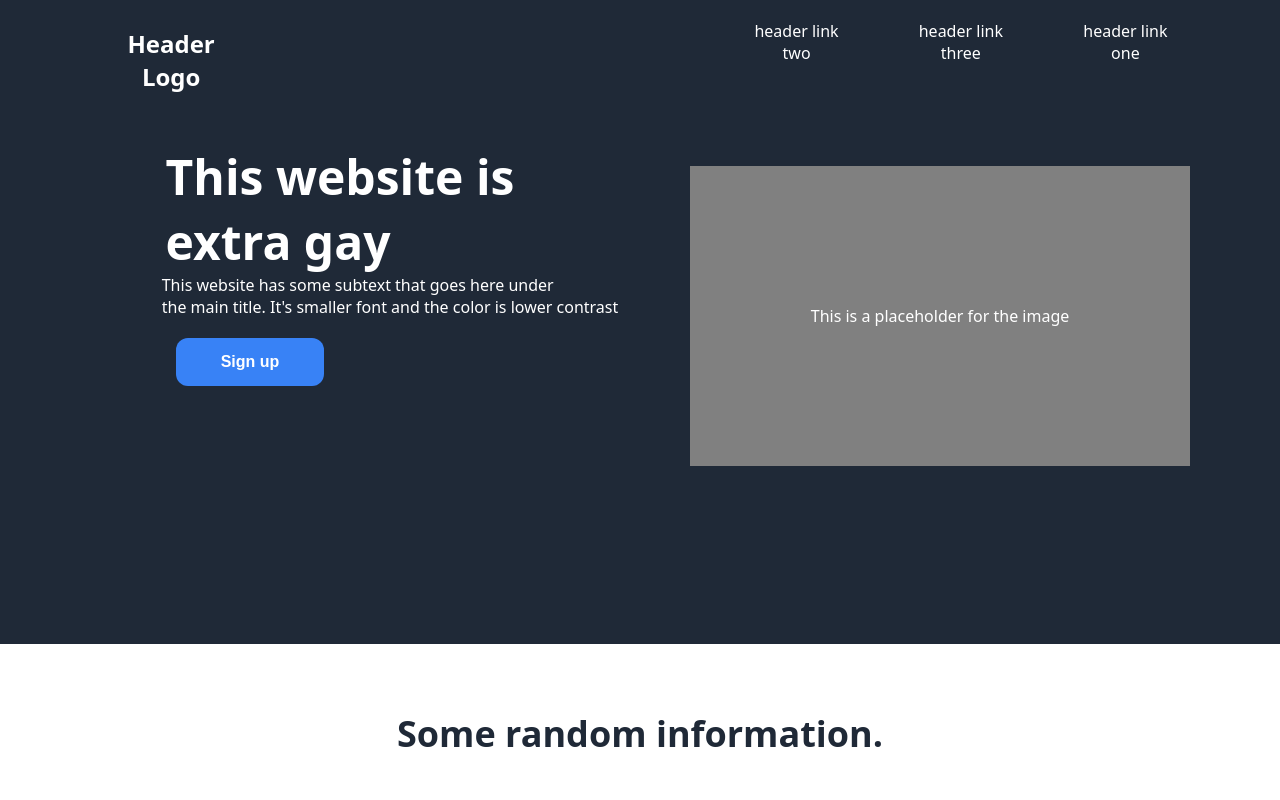
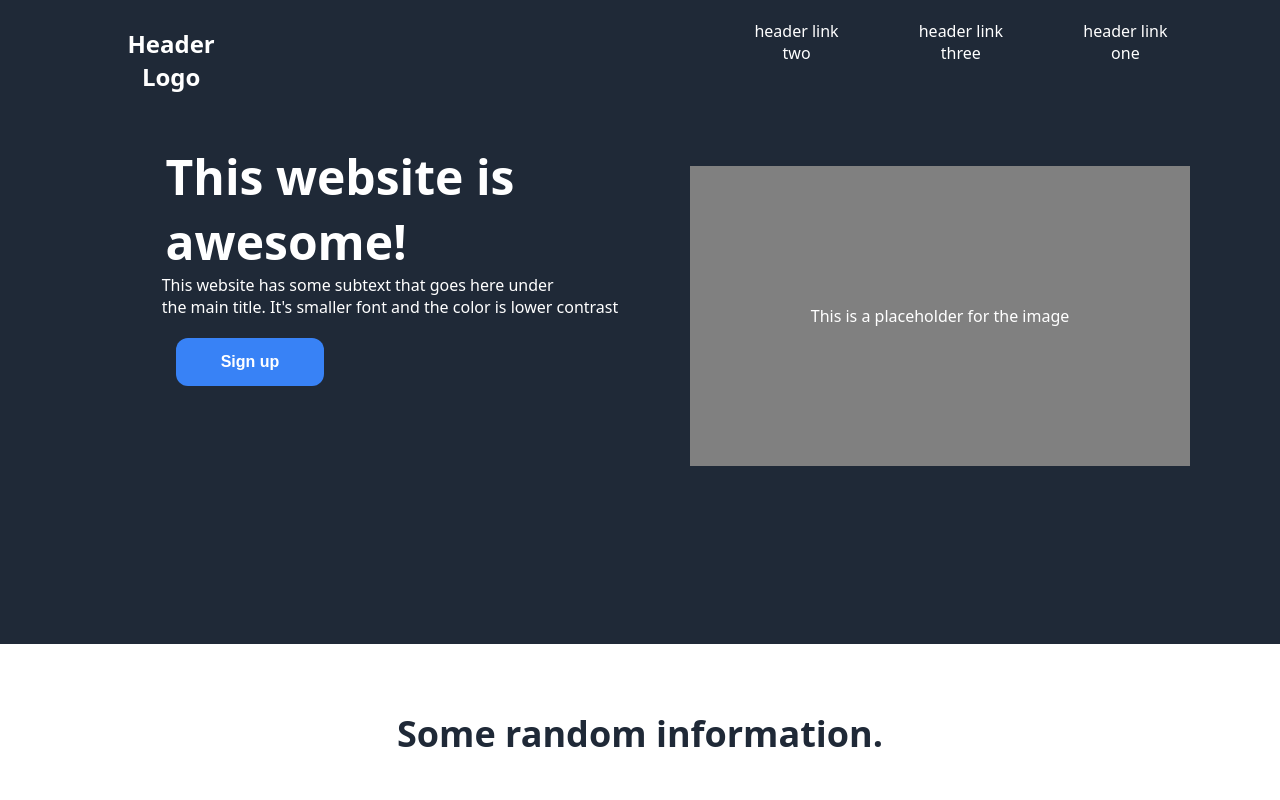
Before and after one commit to BubblyDrink/landing-Page, a plain HTML site: page index.html in a window 1280 px wide. Shown: the top 800 px of the page. Drawn offline with Linux system fonts and the light colour scheme.

Commit message:
changed some text

```diff
--- a/index.html
+++ b/index.html
@@ -15,7 +15,7 @@
                 </div>
         </div>    <!-- THIS IS THE END OF THE HEADER CONTAINER -->
             <div class="hero-container">
-                <div class="big-text">This website is <p>extra gay</p></div>
+                <div class="big-text">This website is <p>awesome!</p></div>
                 <div class="small-text">This website has some subtext that goes here under<p>the main title. It's smaller font and the color is lower contrast </p></div>
                 <button class="sign-up">Sign up</button>
                 <div class="image">This is a placeholder for the image</div>
```
